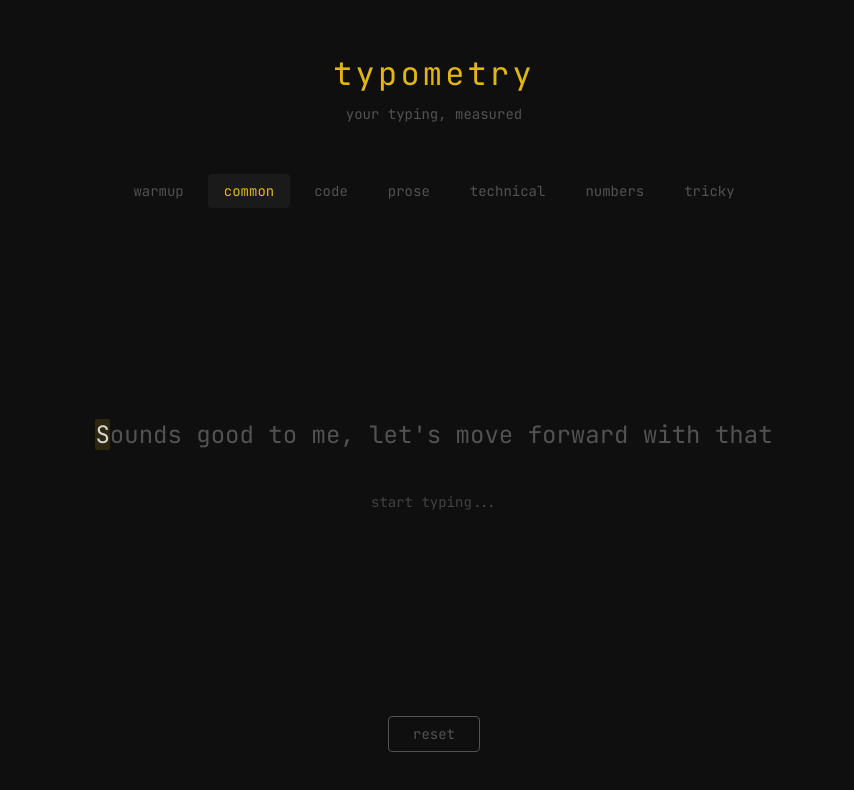
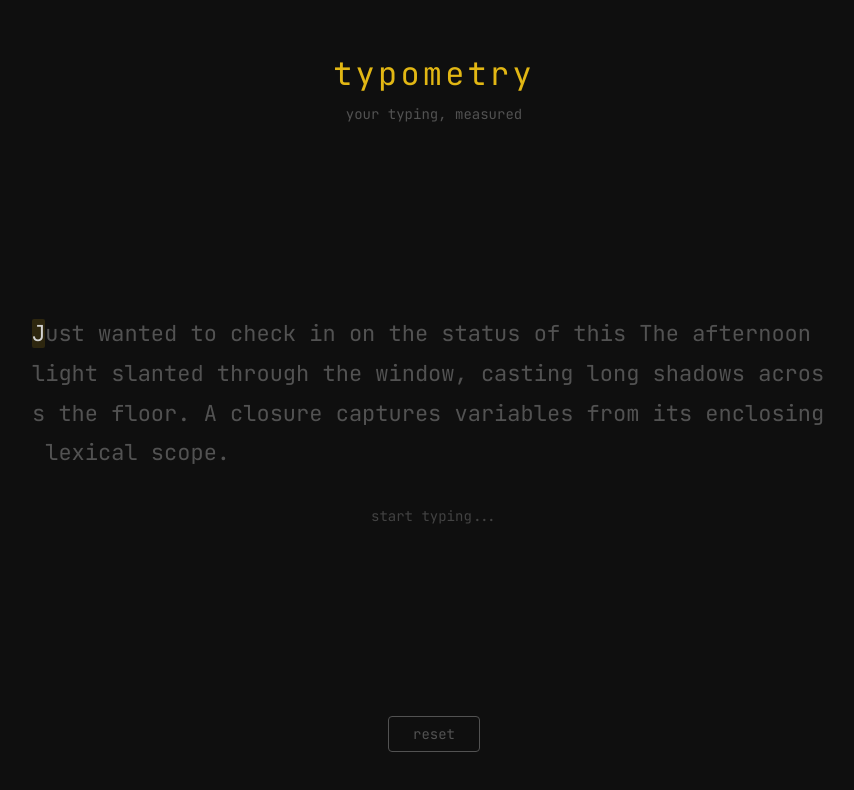
Before and after one commit to hmohyud/typometry, a React (Vite) app: page / in a window 1280 px wide. Shown: the top 790 px of the page, without its empty margins (206-1060 px from the left). Built offline with nearby package versions, Linux system fonts and the light colour scheme.

Commit message:
pushing ignore file and updated page

```diff
--- a/src/App.jsx
+++ b/src/App.jsx
@@ -1,11 +1,34 @@
 import { useState, useEffect, useCallback, useRef } from 'react'
 import sentences from './sentences.json'
 
-const CATEGORIES = Object.keys(sentences)
+// Flatten all sentences into one pool
+const ALL_SENTENCES = Object.values(sentences).flat()
+
+// Shuffle helper
+const shuffle = (arr) => {
+  const shuffled = [...arr]
+  for (let i = shuffled.length - 1; i > 0; i--) {
+    const j = Math.floor(Math.random() * (i + 1))
+    ;[shuffled[i], shuffled[j]] = [shuffled[j], shuffled[i]]
+  }
+  return shuffled
+}
+
+// Build a paragraph from random sentences (targeting ~150-250 chars)
+const buildParagraph = () => {
+  const shuffled = shuffle(ALL_SENTENCES)
+  let paragraph = ''
+  let i = 0
+  while (paragraph.length < 150 && i < shuffled.length) {
+    if (paragraph) paragraph += ' '
+    paragraph += shuffled[i]
+    i++
+  }
+  return paragraph
+}
 
 function App() {
-  const [category, setCategory] = useState('common')
-  const [currentSentence, setCurrentSentence] = useState('')
+  const [currentText, setCurrentText] = useState('')
   const [typed, setTyped] = useState('')
   const [isActive, setIsActive] = useState(false)
   const [isComplete, setIsComplete] = useState(false)
@@ -16,13 +39,8 @@ function App() {
   const startTime = useRef(null)
   const containerRef = useRef(null)
 
-  const getRandomSentence = useCallback((cat) => {
-    const pool = sentences[cat]
-    return pool[Math.floor(Math.random() * pool.length)]
-  }, [])
-
   const resetTest = useCallback(() => {
-    setCurrentSentence(getRandomSentence(category))
+    setCurrentText(buildParagraph())
     setTyped('')
     setIsActive(false)
     setIsComplete(false)
@@ -31,11 +49,11 @@ function App() {
     lastKeystrokeTime.current = null
     startTime.current = null
     containerRef.current?.focus()
-  }, [category, getRandomSentence])
+  }, [])
 
   useEffect(() => {
     resetTest()
-  }, [category])
+  }, [])
 
   useEffect(() => {
     containerRef.current?.focus()
@@ -50,7 +68,7 @@ function App() {
     const correctChars = data.filter(d => d.correct).length
     const accuracy = data.length > 0 ? (correctChars / data.length) * 100 : 0
 
-    const words = currentSentence.split(' ').length
+    const words = currentText.split(' ').length
     const minutes = totalTime / 60000
     const wpm = minutes > 0 ? Math.round(words / minutes) : 0
 
@@ -76,7 +94,7 @@ function App() {
       slowestBigrams: bigramAvgs.slice(0, 5),
       totalTime: Math.round(totalTime / 1000 * 10) / 10
     }
-  }, [currentSentence])
+  }, [currentText])
 
   const handleKeyDown = useCallback((e) => {
     if (isComplete) {
@@ -107,7 +125,7 @@ function App() {
 
     if (e.key.length !== 1) return
 
-    const expectedChar = currentSentence[typed.length]
+    const expectedChar = currentText[typed.length]
     const isCorrect = e.key === expectedChar
     const interval = lastKeystrokeTime.current !== null
       ? now - lastKeystrokeTime.current
@@ -127,15 +145,15 @@ function App() {
     setTyped(prev => prev + e.key)
 
     // Check completion
-    if (typed.length + 1 === currentSentence.length) {
+    if (typed.length + 1 === currentText.length) {
       const totalTime = now - startTime.current
       setIsComplete(true)
       setStats(calculateStats([...keystrokeData, keystroke], totalTime))
     }
-  }, [isActive, isComplete, typed, currentSentence, keystrokeData, calculateStats, resetTest])
+  }, [isActive, isComplete, typed, currentText, keystrokeData, calculateStats, resetTest])
 
-  const renderSentence = () => {
-    return currentSentence.split('').map((char, i) => {
+  const renderText = () => {
+    return currentText.split('').map((char, i) => {
       let className = 'char'
 
       if (i < typed.length) {
@@ -166,21 +184,9 @@ function App() {
         <p className="tagline">your typing, measured</p>
       </header>
 
-      <nav className="categories">
-        {CATEGORIES.map(cat => (
-          <button
-            key={cat}
-            className={`cat-btn ${category === cat ? 'active' : ''}`}
-            onClick={() => setCategory(cat)}
-          >
-            {cat}
-          </button>
-        ))}
-      </nav>
-
       <main className="typing-area">
-        <div className="sentence">
-          {renderSentence()}
+        <div className="text-display">
+          {renderText()}
         </div>
 
         {!isActive && !isComplete && (
--- a/src/index.css
+++ b/src/index.css
@@ -52,37 +52,6 @@ h1 {
   margin-top: 0.25rem;
 }
 
-/* Category nav */
-.categories {
-  display: flex;
-  justify-content: center;
-  gap: 0.5rem;
-  flex-wrap: wrap;
-  margin-bottom: 3rem;
-}
-
-.cat-btn {
-  background: transparent;
-  border: none;
-  color: var(--text-muted);
-  font-family: inherit;
-  font-size: 0.875rem;
-  padding: 0.5rem 1rem;
-  cursor: pointer;
-  border-radius: 4px;
-  transition: all 0.15s ease;
-}
-
-.cat-btn:hover {
-  color: var(--text);
-  background: var(--bg-secondary);
-}
-
-.cat-btn.active {
-  color: var(--accent);
-  background: var(--bg-secondary);
-}
-
 /* Typing area */
 .typing-area {
   flex: 1;
@@ -90,14 +59,18 @@ h1 {
   flex-direction: column;
   justify-content: center;
   align-items: center;
+  padding: 0 1rem;
 }
 
-.sentence {
-  font-size: 1.5rem;
-  line-height: 2;
-  text-align: center;
+.text-display {
+  font-size: 1.375rem;
+  line-height: 1.8;
+  text-align: left;
   max-width: 100%;
+  width: 100%;
   user-select: none;
+  word-wrap: break-word;
+  overflow-wrap: break-word;
 }
 
 .char {
@@ -250,8 +223,8 @@ footer {
     padding: 2rem 1rem;
   }
 
-  .sentence {
-    font-size: 1.25rem;
+  .text-display {
+    font-size: 1.125rem;
   }
 
   .stat-grid {
```
Also changed, not shown: 1 other file (tests, documents, lock files or other folders).
